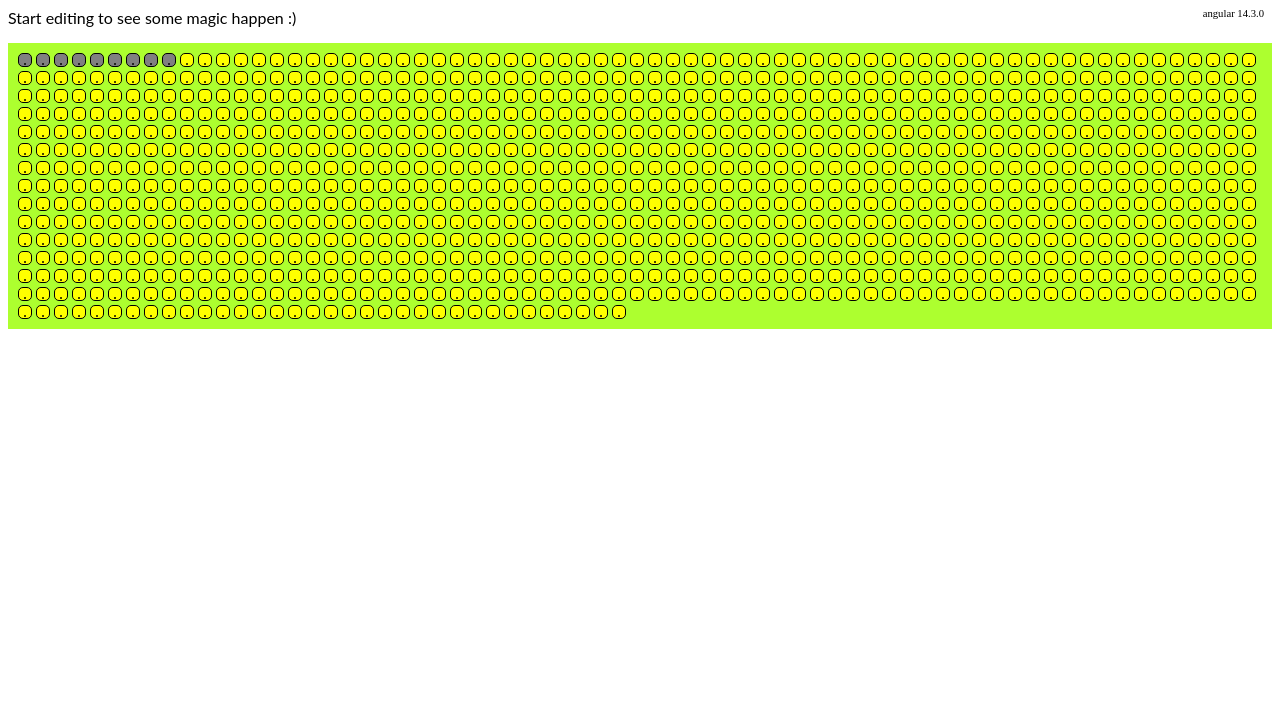
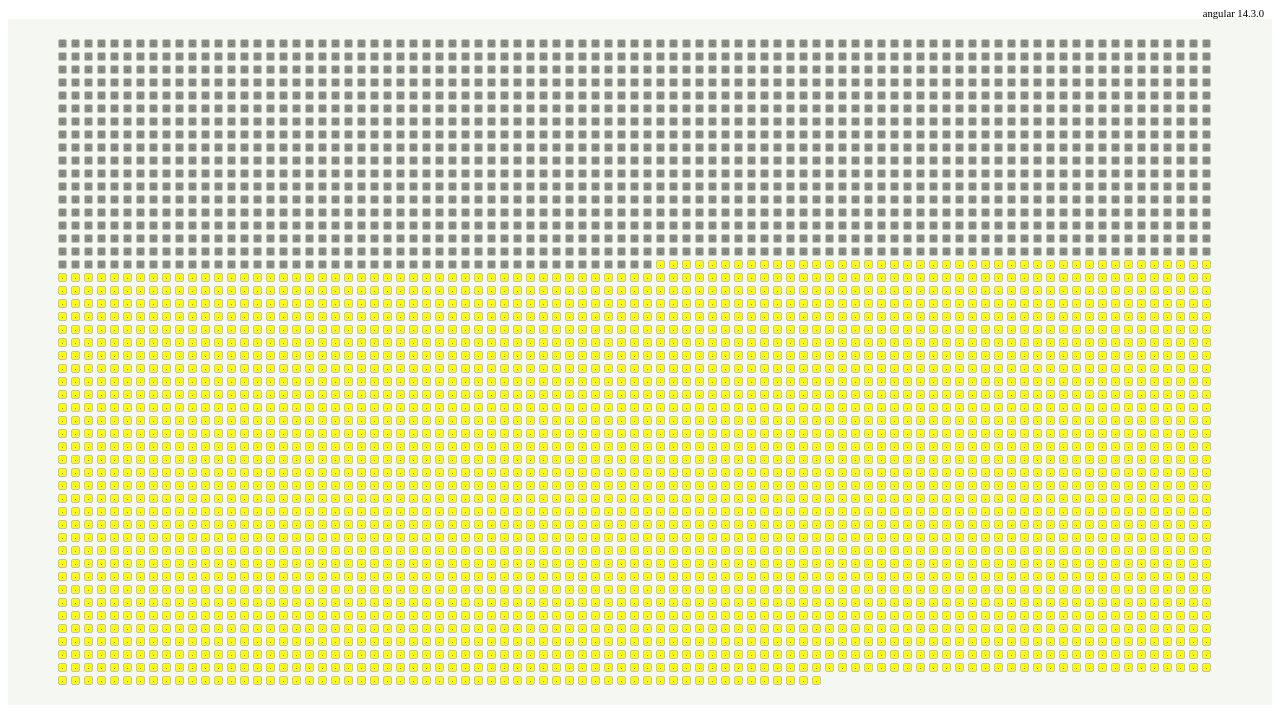
Before and after one commit to maxgerashenko/angular-my-weeks, an Angular app: page / in a window 1280 px wide. Shown: the top 724 px of the page. Built offline with nearby package versions, Linux system fonts and the light colour scheme.

Commit message:
Update grid css

```diff
--- a/src/app/app.component.html
+++ b/src/app/app.component.html
@@ -1,3 +1,2 @@
 <app-version></app-version>
-<p>Start editing to see some magic happen :)</p>
 <app-weeks-grid></app-weeks-grid>
--- a/src/weeks-grid/weeks-grid.component.css
+++ b/src/weeks-grid/weeks-grid.component.css
@@ -1,26 +1,27 @@
 :host {
   display: flex;
   width: 100%;
-  background: greenyellow;
+  background: rgb(245, 247, 243);
   flex-wrap: wrap;
   justify-content: start;
   gap: 4px;
-  padding: 10px;
+  padding: 20px 50px;
   box-sizing: border-box;
 }
 
 .grid-item {
-  --size: 12px;
+  --size: 7px;
+  font-size: var(--size);
   flex: 0 0 var(--size);
   height: var(--size);
-  border: 1px solid black;
+  border: 1px solid rgb(193, 197, 173);
   background: yellow;
   text-align: center;
-  border-radius: 5px;
+  border-radius: 2px;
   line-height: var(--size);
   vertical-align: middle;
 }
 
 .grid-item.done {
-  background: grey;
+  background: rgb(138, 137, 137);
 }
--- a/src/weeks-grid/weeks-grid.component.ts
+++ b/src/weeks-grid/weeks-grid.component.ts
@@ -1,4 +1,7 @@
 import { Component, OnInit } from '@angular/core';
+
+const AVERAGE_AGE = 85;
+const WEEKS_IN_YEAR = 52;
 
 @Component({
   selector: 'app-weeks-grid',
@@ -7,13 +10,13 @@ import { Component, OnInit } from '@angular/core';
 })
 export class WeeksGridComponent implements OnInit {
   weeks = [];
-
-  age = 10;
+  totalAge = AVERAGE_AGE * WEEKS_IN_YEAR;
+  age = 30 * WEEKS_IN_YEAR;
 
   constructor() {}
 
   ngOnInit() {
-    for (let i = 1; i <= 1000; i++) {
+    for (let i = 1; i <= this.totalAge; i++) {
       this.weeks.push(i);
     }
   }
```
